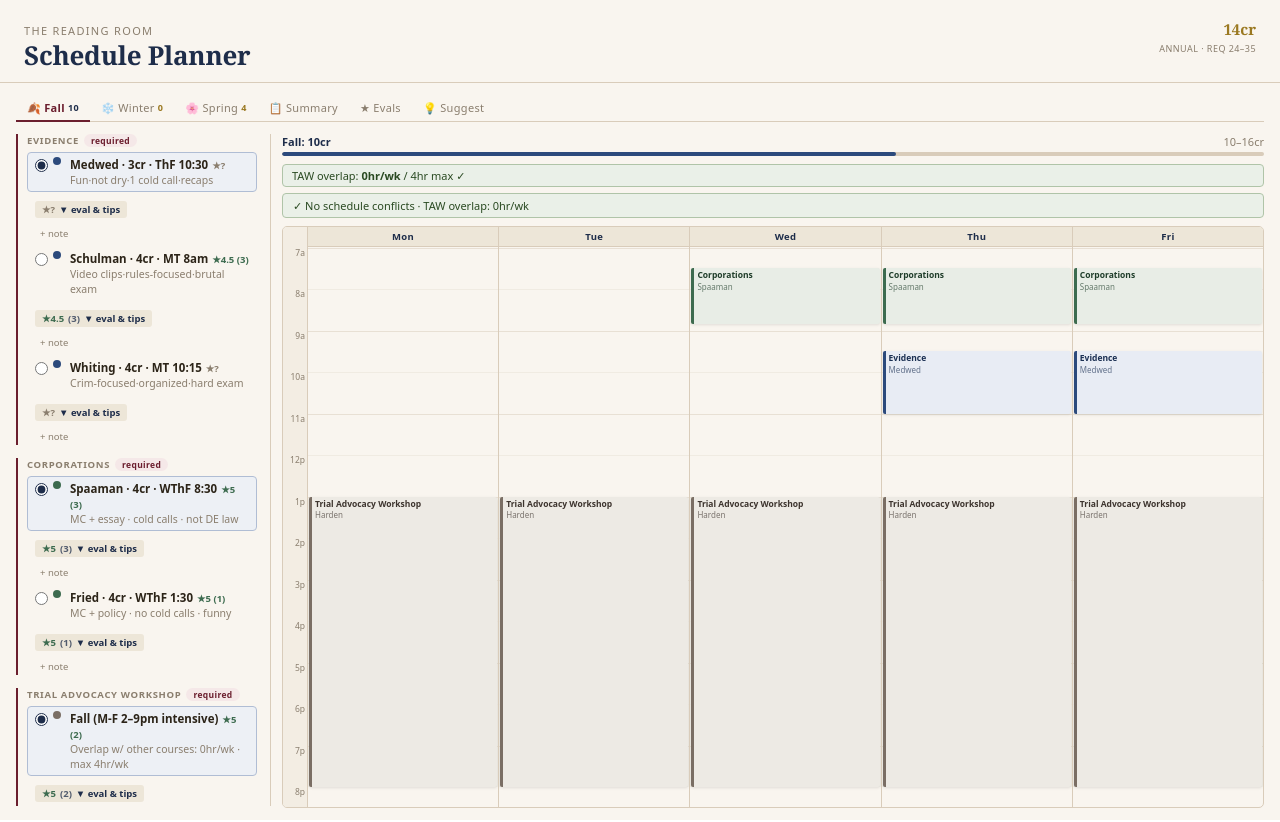
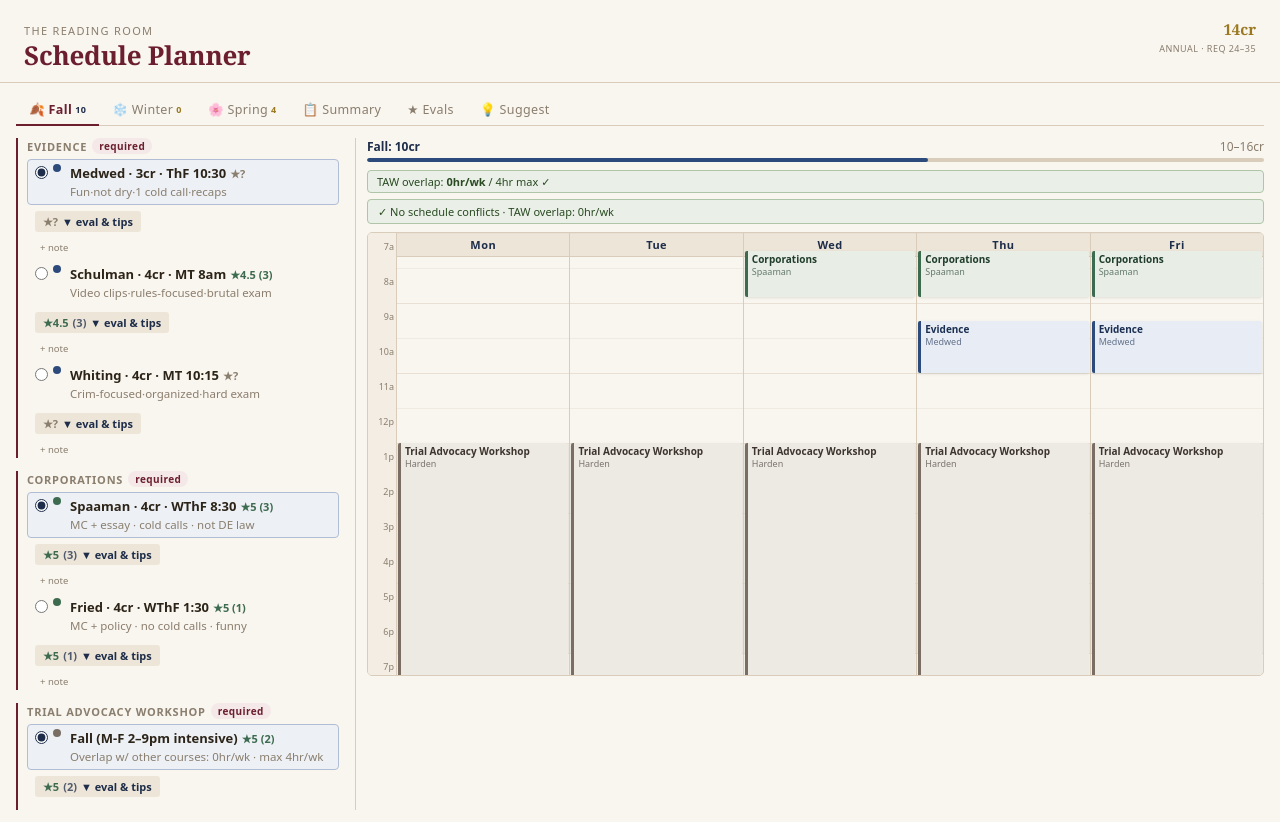
Before and after one commit to alicezhao0727-glitch/hls-planner, a React (Vite) app: page / in a window 1280 px wide. Built offline with nearby package versions, Linux system fonts and the light colour scheme.

Commit message:
wider side panel, bigger fonts, maroon title

```diff
--- a/src/App.jsx
+++ b/src/App.jsx
@@ -247,7 +247,7 @@ function EvalCard({ evalId, label }) {
   return (
     <div style={{marginTop:4, marginLeft:8}}>
       <button onClick={() => setOpen(o=>!o)} style={{
-        fontSize:9.5, border:"none", cursor:"pointer", padding:"2px 7px", borderRadius:3,
+        fontSize:11, border:"none", cursor:"pointer", padding:"3px 8px", borderRadius:3,
         background: open ? "#1e2d4a" : "#ede6d8", color: open ? "#f3ede3" : "#1e2d4a", fontWeight:600,
         display:"inline-flex", alignItems:"center", gap:4, fontFamily:"system-ui,sans-serif",
       }}>
@@ -256,7 +256,7 @@ function EvalCard({ evalId, label }) {
         <span>{open ? "▲ hide" : `▼ ${label||"eval & tips"}`}</span>
       </button>
       {open && (
-        <div style={{background:"#f3ede3", border:"1px solid #d9ccba", borderRadius:4, padding:"8px 10px", marginTop:3, fontSize:11, lineHeight:1.6, fontFamily:"system-ui,sans-serif"}}>
+        <div style={{background:"#f3ede3", border:"1px solid #d9ccba", borderRadius:4, padding:"9px 11px", marginTop:3, fontSize:12, lineHeight:1.6, fontFamily:"system-ui,sans-serif"}}>
           {ev.note && <div style={{color:"#5c4e3a", marginBottom:6, fontStyle:"italic"}}>{ev.note}</div>}
           {ev.comments.map((c,i) => (
             <div key={i} style={{marginBottom:6, borderLeft:"2px solid #b0bdd4", paddingLeft:7, color:"#1e2d4a"}}>
@@ -462,7 +462,7 @@ const CLINIC_OPTS=[
 ];
 
 // ── CALENDAR ─────────────────────────────────────────────────────────────────
-const CAL_S=7*60+30, CAL_E=21*60, CAL_H=560;
+const CAL_S=8*60, CAL_E=20*60, CAL_H=420;
 const yOf=m=>((toMin(m)-CAL_S)/(CAL_E-CAL_S))*CAL_H;
 const hOf=(s,e)=>Math.max(((toMin(e)-toMin(s))/(CAL_E-CAL_S))*CAL_H,14);
 
@@ -472,22 +472,22 @@ function Calendar({courses,tawActive}){
   courses.forEach(c=>{c?.days?.forEach(d=>byDay[d]?.push(c))});
   const hrs=Array.from({length:14},(_,i)=>i+7);
   return(
-    <div style={{display:"flex",height:CAL_H+22,fontSize:10.5,userSelect:"none",flexShrink:0,borderRadius:5,overflow:"hidden",border:"1px solid #d9ccba"}}>
-      <div style={{width:24,position:"relative",flexShrink:0,paddingTop:20,background:"#f3ede3"}}>
-        {hrs.map(h=><div key={h} style={{position:"absolute",top:yOf(`${h}:30`)+20,right:2,color:"#8a7e6e",fontSize:8.5,fontFamily:"system-ui,sans-serif"}}>{h===12?"12p":h<12?h+"a":(h-12)+"p"}</div>)}
+    <div style={{display:"flex",height:CAL_H+24,fontSize:11,userSelect:"none",flexShrink:0,borderRadius:5,overflow:"hidden",border:"1px solid #d9ccba"}}>
+      <div style={{width:28,position:"relative",flexShrink:0,paddingTop:24,background:"#f3ede3"}}>
+        {hrs.map(h=><div key={h} style={{position:"absolute",top:yOf(`${h}:30`)+24,right:2,color:"#8a7e6e",fontSize:9,fontFamily:"system-ui,sans-serif"}}>{h===12?"12p":h<12?h+"a":(h-12)+"p"}</div>)}
       </div>
       {DAYS.map(day=>(
         <div key={day} style={{flex:1,borderLeft:"1px solid #d9ccba",position:"relative",minWidth:0,overflow:"hidden"}}>
-          <div style={{textAlign:"center",fontWeight:700,color:"#1e2d4a",height:20,lineHeight:"20px",background:"#ede6d8",borderBottom:"1px solid #d9ccba",fontSize:9.5,fontFamily:"system-ui,sans-serif",letterSpacing:"0.04em"}}>{day}</div>
-          {tawActive&&<div style={{position:"absolute",top:yOf("14:00"),height:hOf("14:00","21:00"),left:0,right:0,background:"rgba(107,99,90,.05)",borderTop:"1px dashed #c4b8a8",pointerEvents:"none"}}/>}
+          <div style={{textAlign:"center",fontWeight:700,color:"#1e2d4a",height:24,lineHeight:"24px",background:"#ede6d8",borderBottom:"1px solid #d9ccba",fontSize:11,fontFamily:"system-ui,sans-serif",letterSpacing:"0.04em"}}>{day}</div>
+          {tawActive&&<div style={{position:"absolute",top:yOf("14:00"),height:hOf("14:00","20:00"),left:0,right:0,background:"rgba(107,99,90,.05)",borderTop:"1px dashed #c4b8a8",pointerEvents:"none"}}/>}
           {hrs.map(h=><div key={h} style={{position:"absolute",top:yOf(`${h}:00`),left:0,right:0,borderTop:h%2===0?"1px solid #e8e0d4":"1px solid #f0ebe2"}}/>)}
           {byDay[day].map((c,i)=>(
             <div key={c.key+day+i} title={`${c.name} (${c.prof})\n${c.s}–${c.e}`}
               style={{position:"absolute",top:yOf(c.s),height:hOf(c.s,c.e),left:1,right:1,
                 background:c.c.bg,borderLeft:`3px solid ${c.c.bd}`,borderRadius:2,
-                padding:"2px 3px",overflow:"hidden",color:c.c.tx,boxShadow:"0 1px 3px rgba(0,0,0,.1)",cursor:"default"}}>
-              <div style={{fontWeight:700,fontSize:8.5,lineHeight:1.2,fontFamily:"system-ui,sans-serif"}}>{c.name}</div>
-              <div style={{opacity:.65,fontSize:8,fontFamily:"system-ui,sans-serif"}}>{c.prof}</div>
+                padding:"2px 4px",overflow:"hidden",color:c.c.tx,boxShadow:"0 1px 3px rgba(0,0,0,.1)",cursor:"default"}}>
+              <div style={{fontWeight:700,fontSize:10,lineHeight:1.2,fontFamily:"system-ui,sans-serif"}}>{c.name}</div>
+              <div style={{opacity:.65,fontSize:9,fontFamily:"system-ui,sans-serif"}}>{c.prof}</div>
             </div>
           ))}
         </div>
@@ -502,7 +502,7 @@ const Dot=({c,sz=8})=><span style={{display:"inline-block",width:sz,height:sz,bo
 function StarBadge({evalId}) {
   const ev = E[evalId]; if(!ev) return null;
   const col = starColor(ev.avg);
-  return <span style={{fontSize:9.5,fontWeight:700,color:col,marginLeft:4}}>{ev.avg?`★${ev.avg}`:"★?"}{ev.n>0?` (${ev.n})`:""}</span>;
+  return <span style={{fontSize:11,fontWeight:700,color:col,marginLeft:4}}>{ev.avg?`★${ev.avg}`:"★?"}{ev.n>0?` (${ev.n})`:""}</span>;
 }
 
 function Option({type,value,cur,set,label,sub,c,evalId,warn,locked,noteKey}){
@@ -519,10 +519,10 @@ function Option({type,value,cur,set,label,sub,c,evalId,warn,locked,noteKey}){
           ? <input type="radio" checked={sel} onChange={()=>!locked&&set(value)} disabled={locked} style={{marginTop:2,flexShrink:0,accentColor:"#1e2d4a"}}/>
           : <input type="checkbox" checked={sel} onChange={e=>!locked&&set(e.target.checked)} disabled={locked} style={{marginTop:2,flexShrink:0,accentColor:"#1e2d4a"}}/>}
         {c&&<Dot c={c}/>}
-        <span style={{fontSize:11.5,fontFamily:"system-ui,sans-serif"}}>
+        <span style={{fontSize:13,fontFamily:"system-ui,sans-serif"}}>
           <span style={{fontWeight:600,color:"#2c2418"}}>{label}</span>
           {evalId && <StarBadge evalId={evalId}/>}
-          {sub&&<><br/><span style={{color:warn?"#a0622a":"#8a7e6e",fontSize:10.5}}>{sub}</span></>}
+          {sub&&<><br/><span style={{color:warn?"#a0622a":"#8a7e6e",fontSize:11.5}}>{sub}</span></>}
         </span>
       </label>
       {evalId && <EvalCard evalId={evalId}/>}
@@ -535,8 +535,8 @@ function Sect({title,must,children}){
   return(
     <div style={{marginBottom:13,borderLeft:`2px solid ${must?"#6b1e2e":"#d9ccba"}`,paddingLeft:9}}>
       <div style={{display:"flex",alignItems:"center",gap:5,marginBottom:5}}>
-        <span style={{fontSize:9.5,fontWeight:700,color:"#8a7e6e",textTransform:"uppercase",letterSpacing:".07em",fontFamily:"system-ui,sans-serif"}}>{title}</span>
-        {must&&<span style={{background:"#f5e8e8",color:"#6b1e2e",borderRadius:10,padding:"1px 7px",fontSize:8.5,fontWeight:700,fontFamily:"system-ui,sans-serif",letterSpacing:".04em"}}>required</span>}
+        <span style={{fontSize:11,fontWeight:700,color:"#8a7e6e",textTransform:"uppercase",letterSpacing:".07em",fontFamily:"system-ui,sans-serif"}}>{title}</span>
+        {must&&<span style={{background:"#f5e8e8",color:"#6b1e2e",borderRadius:10,padding:"1px 7px",fontSize:10,fontWeight:700,fontFamily:"system-ui,sans-serif",letterSpacing:".04em"}}>required</span>}
       </div>
       {children}
     </div>
@@ -549,7 +549,7 @@ function CrBar({cr,min,max,label}){
   const barCol=over?"#7c1d2e":under?"#a0622a":"#2c4a7c";
   return(
     <div style={{marginBottom:8}}>
-      <div style={{display:"flex",justifyContent:"space-between",fontSize:11,fontWeight:600,marginBottom:3,fontFamily:"system-ui,sans-serif"}}>
+      <div style={{display:"flex",justifyContent:"space-between",fontSize:12,fontWeight:600,marginBottom:3,fontFamily:"system-ui,sans-serif"}}>
         <span style={{color:col}}>{label}: <strong>{cr}cr</strong> {over?"· over max":under?"· under min":""}</span>
         <span style={{color:"#8a7e6e",fontWeight:400}}>{min}–{max}cr</span>
       </div>
@@ -575,19 +575,19 @@ function ConflictBanner({conflicts,tawOk,tawHrs,tawActive}){
 function TBDGrid({opts,sel,toggle}){
   return(
     <div>
-      <div style={{fontSize:9.5,color:"#8a7e6e",marginBottom:5,fontStyle:"italic",fontFamily:"system-ui,sans-serif"}}>Times TBD — credit count only. Check HELIOS after Apr 2026.</div>
-      <div style={{display:"grid",gridTemplateColumns:"1fr 1fr",gap:3}}>
+      <div style={{fontSize:11,color:"#8a7e6e",marginBottom:5,fontStyle:"italic",fontFamily:"system-ui,sans-serif"}}>Times TBD — credit count only. Check HELIOS after Apr 2026.</div>
+      <div style={{display:"grid",gridTemplateColumns:"1fr 1fr",gap:4}}>
         {opts.map(c=>{
           const on=sel.has(c.key);
           return(
             <div key={c.key} style={{borderRadius:3,background:on?"#edf0f5":"#f3ede3",border:on?"1px solid #b0bdd4":"1px solid #d9ccba",overflow:"hidden"}}>
-              <label style={{display:"flex",alignItems:"center",gap:4,cursor:"pointer",padding:"3px 5px",fontSize:10.5,width:"100%",boxSizing:"border-box",fontFamily:"system-ui,sans-serif"}}>
+              <label style={{display:"flex",alignItems:"center",gap:4,cursor:"pointer",padding:"4px 6px",fontSize:12,width:"100%",boxSizing:"border-box",fontFamily:"system-ui,sans-serif"}}>
                 <input type="checkbox" checked={on} onChange={()=>toggle(c.key)} style={{flexShrink:0,accentColor:"#1e2d4a"}}/>
                 <Dot c={c.c} sz={6}/>
                 <span style={{flex:1,lineHeight:1.3}}>
                   <span style={{fontWeight:600,color:"#2c2418"}}>{c.name}</span>
                   {c.evalId&&<StarBadge evalId={c.evalId}/>}
-                  <br/><span style={{color:"#8a7e6e"}}>{c.prof} · </span><span style={{color:"#1e2d4a"}}>{c.cr}cr</span>
+                  <br/><span style={{color:"#8a7e6e",fontSize:11}}>{c.prof} · </span><span style={{color:"#1e2d4a",fontSize:11}}>{c.cr}cr</span>
                 </span>
               </label>
               {c.evalId&&<EvalCard evalId={c.evalId}/>}
@@ -735,7 +735,7 @@ export default function App(){
   const crCol=(cr,min,max)=>cr>max?"#6b1e2e":cr<min?"#9a7820":"#1e2d4a";
   const TABS=["fall","winter","spring","summary","evals","suggest"];
   const TL={fall:"🍂 Fall",winter:"❄️ Winter",spring:"🌸 Spring",summary:"📋 Summary",evals:"★ Evals",suggest:"💡 Suggest"};
-  const side={width:255,flexShrink:0,borderRight:`1px solid #d9ccba`,paddingRight:13,overflowY:"auto",maxHeight:"84vh"};
+  const side={width:340,flexShrink:0,borderRight:`1px solid #d9ccba`,paddingRight:16,overflowY:"auto",maxHeight:"84vh"};
 
   const toggleF=k=>setFTBD(p=>{const n=new Set(p);n.has(k)?n.delete(k):n.add(k);return n;});
   const toggleSp=k=>setSpTBD(p=>{const n=new Set(p);n.has(k)?n.delete(k):n.add(k);return n;});
@@ -800,7 +800,7 @@ export default function App(){
       <div style={{background:RR.bg,borderBottom:`1px solid ${RR.border}`,padding:"18px 24px 14px",display:"flex",alignItems:"baseline",justifyContent:"space-between"}}>
         <div>
           <div style={{fontSize:11,color:RR.muted,fontFamily:"system-ui,sans-serif",letterSpacing:"0.12em",textTransform:"uppercase",marginBottom:4}}>The Reading Room</div>
-          <h1 style={{margin:0,fontSize:26,fontWeight:700,color:RR.navy,letterSpacing:"-0.01em",fontFamily:"Georgia,'Times New Roman',serif",lineHeight:1}}>Schedule Planner</h1>
+          <h1 style={{margin:0,fontSize:26,fontWeight:700,color:RR.maroon,letterSpacing:"-0.01em",fontFamily:"Georgia,'Times New Roman',serif",lineHeight:1}}>Schedule Planner</h1>
         </div>
         <div style={{textAlign:"right"}}>
           <span style={{fontSize:15,fontWeight:700,color:rrCrCol(annualCr,24,35),fontFamily:"Georgia,serif"}}>{annualCr}cr</span>
@@ -812,7 +812,7 @@ export default function App(){
       {/* Tabs */}
       <div style={{display:"flex",borderBottom:`1px solid ${RR.border}`,marginBottom:12,flexWrap:"wrap"}}>
         {TABS.map(t=>(
-          <button key={t} onClick={()=>setTab(t)} style={{padding:"5px 11px",fontSize:11,fontWeight:tab===t?700:400,border:"none",background:"none",cursor:"pointer",fontFamily:"system-ui,sans-serif",letterSpacing:"0.03em",borderBottom:tab===t?`2px solid ${RR.maroon}`:"2px solid transparent",color:tab===t?RR.maroon:RR.muted,marginBottom:-1,display:"flex",alignItems:"center",gap:3}}>
+          <button key={t} onClick={()=>setTab(t)} style={{padding:"6px 13px",fontSize:12.5,fontWeight:tab===t?700:400,border:"none",background:"none",cursor:"pointer",fontFamily:"system-ui,sans-serif",letterSpacing:"0.03em",borderBottom:tab===t?`2px solid ${RR.maroon}`:"2px solid transparent",color:tab===t?RR.maroon:RR.muted,marginBottom:-1,display:"flex",alignItems:"center",gap:3}}>
             {TL[t]}
             {t==="fall"  &&<span style={{fontSize:9,fontWeight:700,color:rrCrCol(fallCr,10,16)}}>{fallCr}</span>}
             {t==="winter"&&<span style={{fontSize:9,fontWeight:700,color:rrCrCol(winterCrCalc,2,3)}}>{winterCrCalc}</span>}
```
Also changed, not shown: 1 other file (tests, documents, lock files or other folders).
